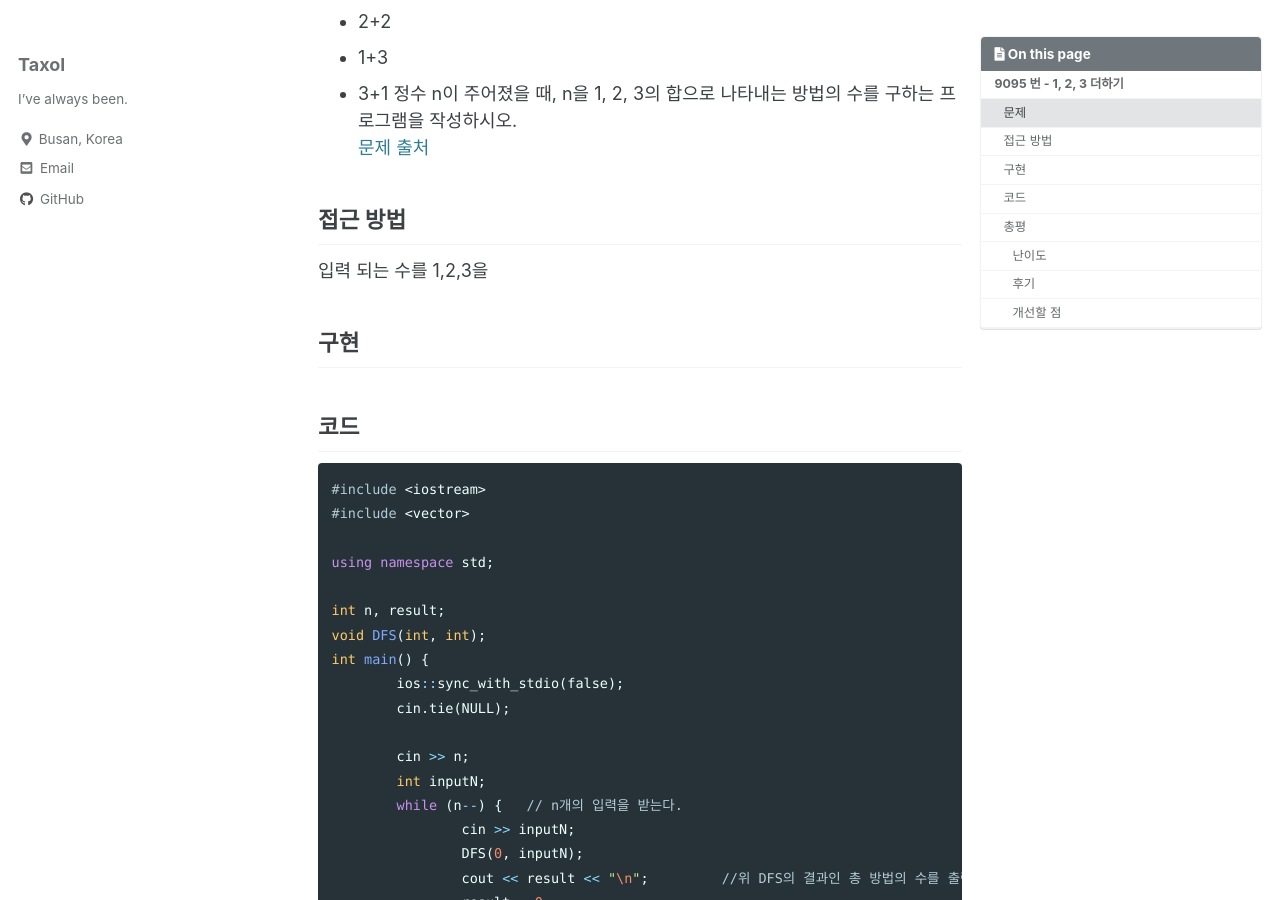
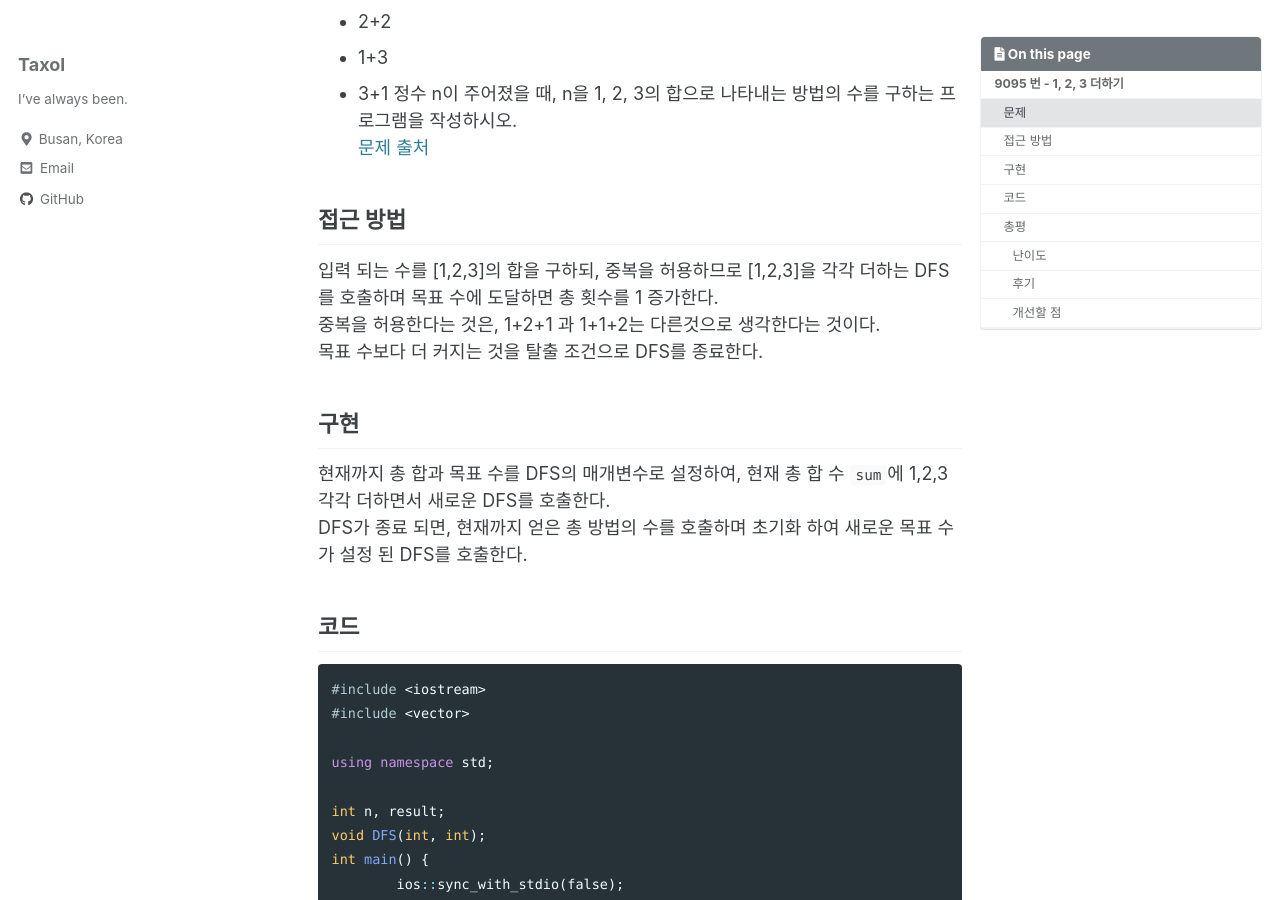
Before and after one commit to taxol1203/taxol1203.github.io, a Jekyll site: the page built from _posts/2021-01-10-bj-1, 2, 3 더하기.md, in a window 1280 px wide and 900 px high, scrolled down 629 px. Built offline with Jekyll 4.4.1, drawn with Linux system fonts in a browser that asks for light colours; cached includes are drawn as plain includes.

Commit message:
time test

````diff
--- a/_posts/2021-01-10-bj-1, 2, 3 더하기.md
+++ b/_posts/2021-01-10-bj-1, 2, 3 더하기.md
@@ -30,9 +30,12 @@ tags:
 [문제 출처](https://www.acmicpc.net/problem/9095)
 
 ## 접근 방법
-입력 되는 수를 1,2,3을
+입력 되는 수를 [1,2,3]의 합을 구하되, 중복을 허용하므로 [1,2,3]을 각각 더하는 DFS를 호출하며 목표 수에 도달하면 총 횟수를 1 증가한다.
+중복을 허용한다는 것은, 1+2+1 과 1+1+2는 다른것으로 생각한다는 것이다.
+목표 수보다 더 커지는 것을 탈출 조건으로 DFS를 종료한다.
 ## 구현
-
+현재까지 총 합과 목표 수를 DFS의 매개변수로 설정하여, 현재 총 합 수 `sum`에 1,2,3 각각 더하면서 새로운 DFS를 호출한다.
+DFS가 종료 되면, 현재까지 얻은 총 방법의 수를 호출하며 초기화 하여 새로운 목표 수가 설정 된 DFS를 호출한다.
 ## 코드
 ```c++
 #include <iostream>
````
